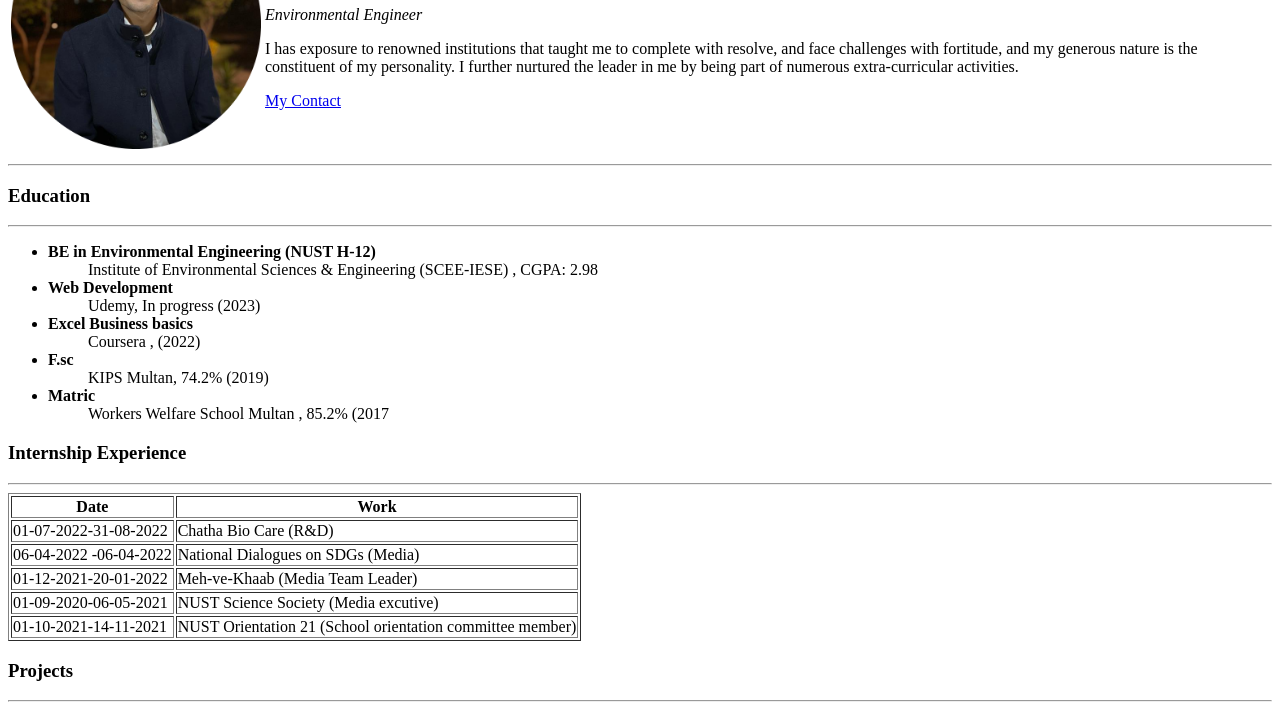
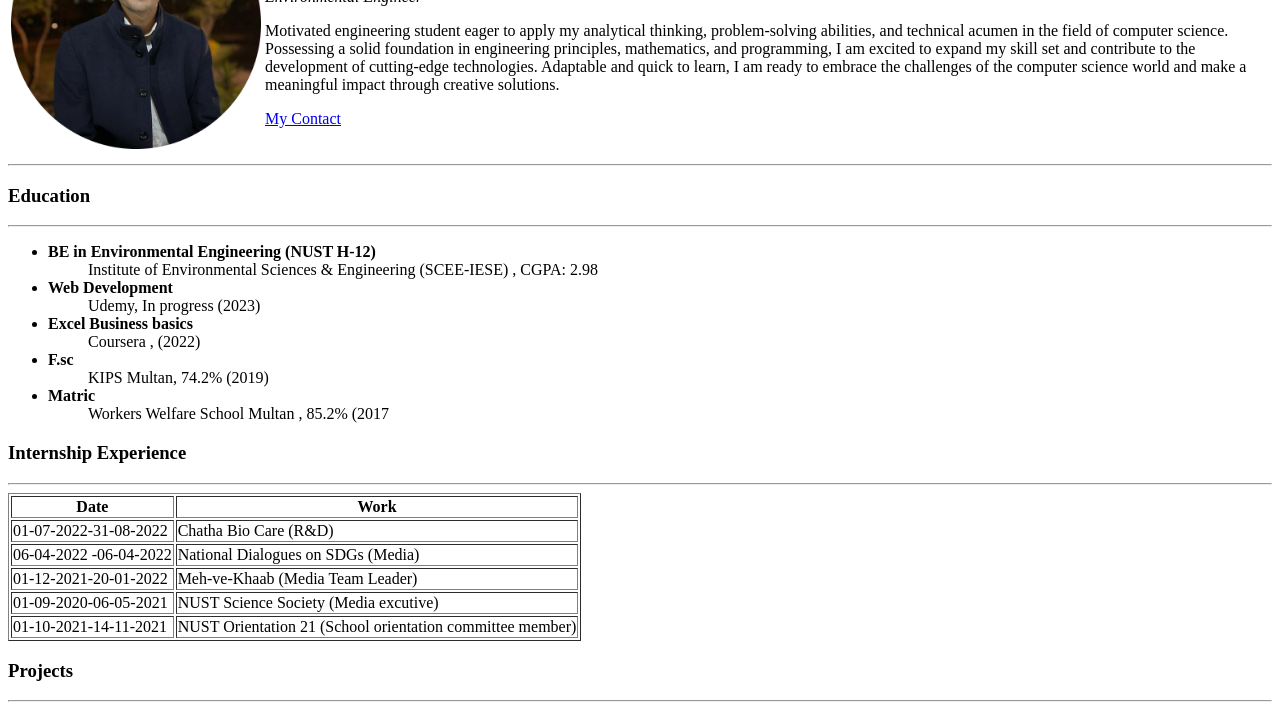
Before and after one commit to Jeedeexyz/CV, a plain HTML site: page index.html in a window 1280 px wide. Shown: the part 112-827 px from the top of the page. Drawn offline with Linux system fonts and the light colour scheme.

Commit message:
Update index.html

```diff
--- a/index.html
+++ b/index.html
@@ -11,9 +11,9 @@
     <td>  <img width="250" height="250" src="img/dpp.png" alt="GD Profile Picture"></td>
     <td>  <h1>Ghulam Dastagir</h1>
       <p><em>Environmental Engineer</em></p>
-      <p>I has exposure to renowned institutions that taught me to complete with resolve, and
-        face challenges with fortitude, and my generous nature is the constituent of my
-        personality. I further nurtured the leader in me by being part of numerous extra-curricular activities.
+      <p>Motivated engineering student eager to apply my analytical thinking, problem-solving abilities, and technical acumen in the field of computer science. Possessing a solid foundation in engineering principles, mathematics, and programming, I am excited to expand my skill set and contribute to the development of cutting-edge technologies. Adaptable and quick to learn, I am ready to embrace the challenges of the computer science world and make a meaningful impact through creative solutions.
+
+
       </p>
       <p><a href="Contact.html">My Contact</a></p>
     </td>
```
